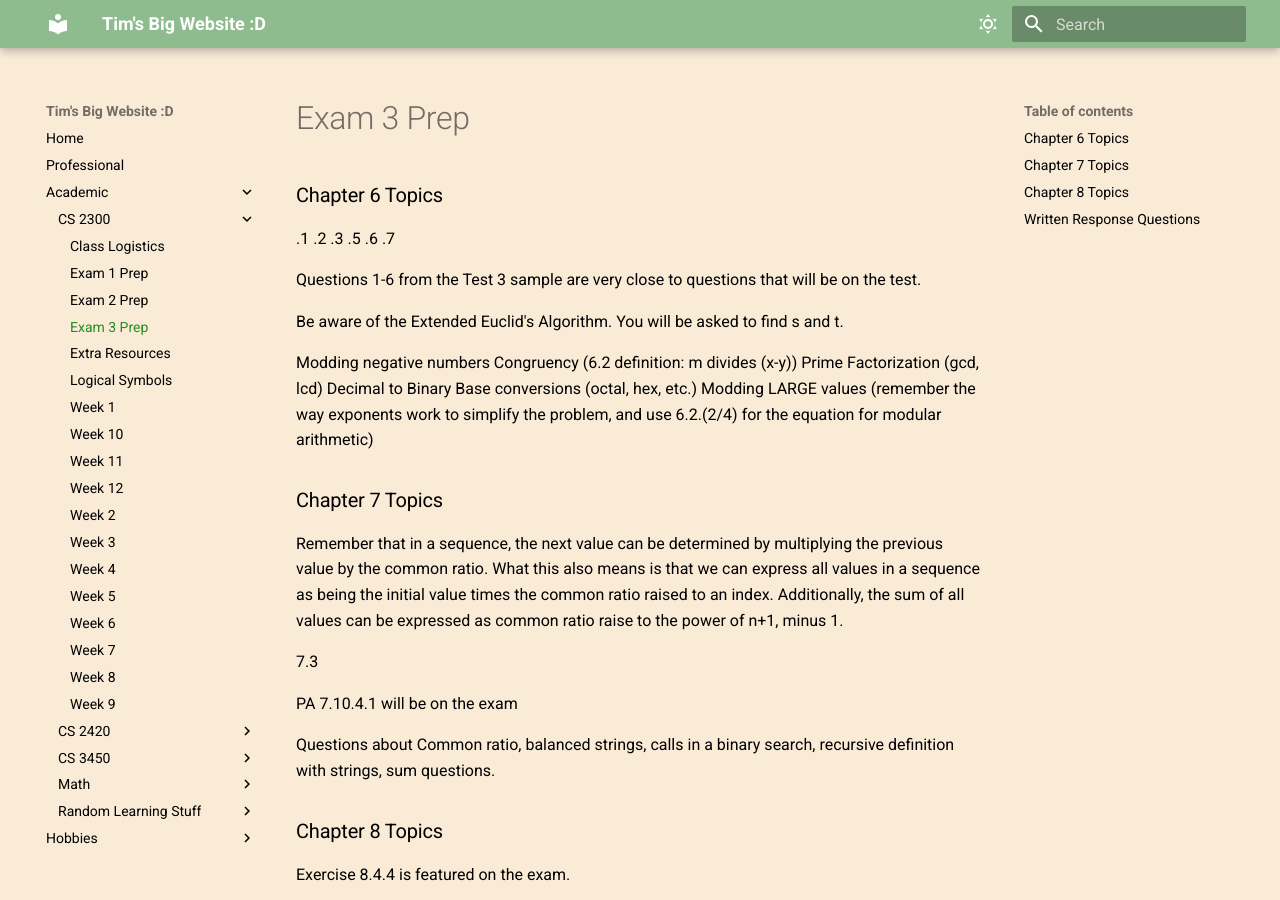
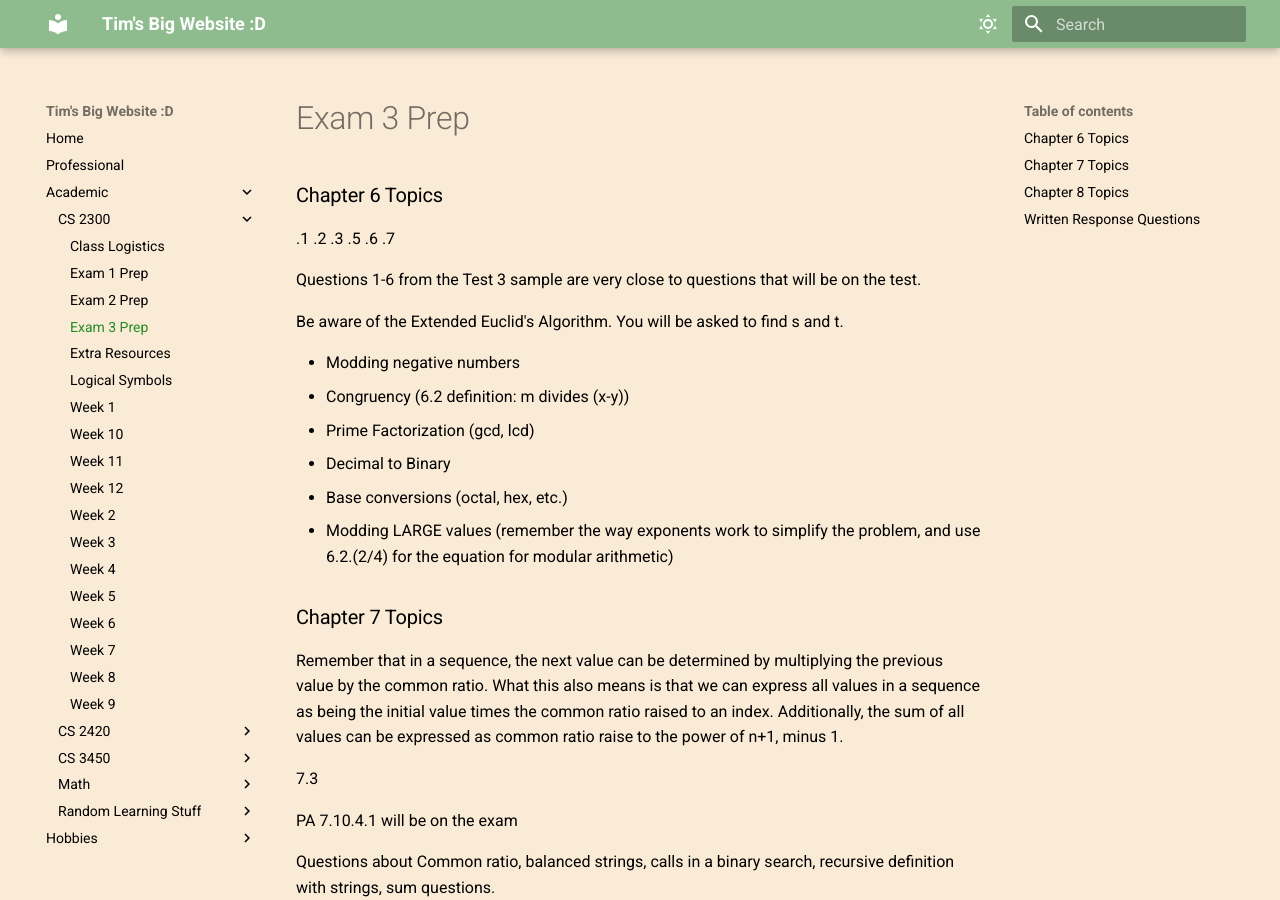
Before and after one commit to fishslips/TimSeverance, an MkDocs documentation site: the page built from docs/Academic/CS-2300/Exam 3 Prep.md, in a window 1280 px wide and 900 px high. Built offline with MkDocs 1.6.1 and Material for MkDocs 9.7.7, drawn with Linux system fonts in a browser that asks for light colours.

```diff
--- a/docs/Academic/CS-2300/Exam 3 Prep.md
+++ b/docs/Academic/CS-2300/Exam 3 Prep.md
@@ -11,12 +11,12 @@ Questions 1-6 from the Test 3 sample are very close to questions that will be on
 
 Be aware of the Extended Euclid's Algorithm. You will be asked to find s and t.
 
-Modding negative numbers
-Congruency (6.2 definition: m divides (x-y))
-Prime Factorization (gcd, lcd)
-Decimal to Binary
-Base conversions (octal, hex, etc.)
-Modding LARGE values (remember the way exponents work to simplify the problem, and use 6.2.(2/4) for the equation for modular arithmetic)
+- Modding negative numbers
+- Congruency (6.2 definition: m divides (x-y))
+- Prime Factorization (gcd, lcd)
+- Decimal to Binary
+- Base conversions (octal, hex, etc.)
+- Modding LARGE values (remember the way exponents work to simplify the problem, and use 6.2.(2/4) for the equation for modular arithmetic)
 ### Chapter 7 Topics
 
 Remember that in a sequence, the next value can be determined by multiplying the previous value by the common ratio. What this also means is that we can express all values in a sequence as being the initial value times the common ratio raised to an index. Additionally, the sum of all values can be expressed as common ratio raise to the power of n+1, minus 1.
```
